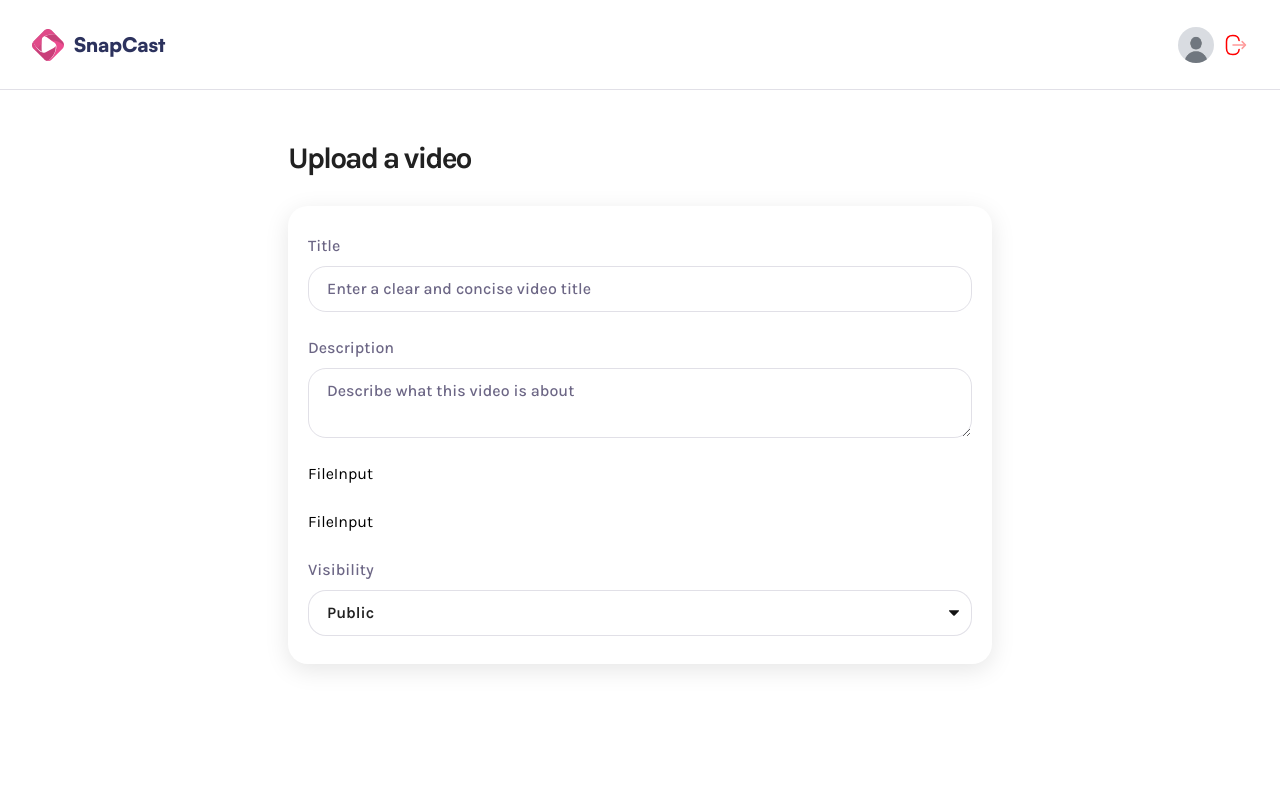
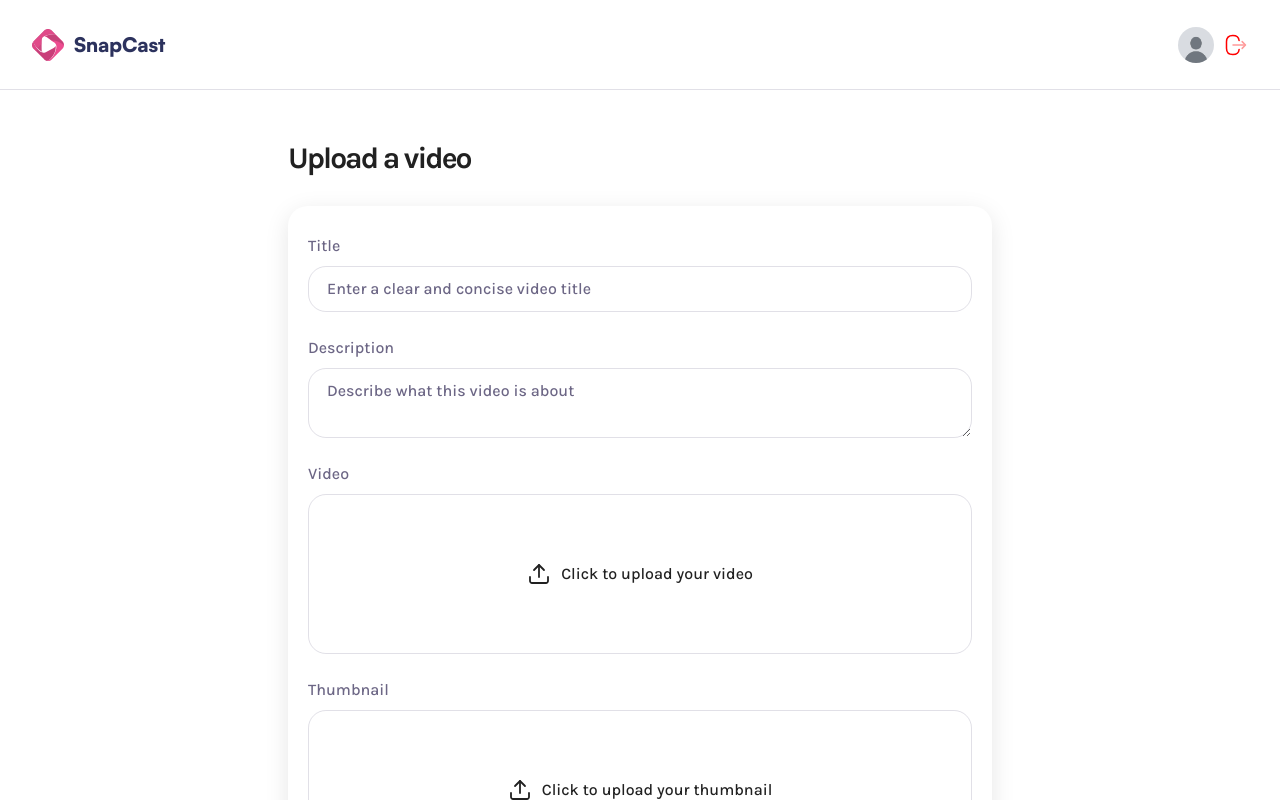
Before and after one commit to ThomasTesta99/ScreenRecording, a Next.js app: page /upload in a window 1280 px wide. Shown: the top 800 px of the page. Built offline with nearby package versions, Linux system fonts and the light colour scheme.

Commit message:
Upload Page

```diff
--- a/app/(root)/upload/page.tsx
+++ b/app/(root)/upload/page.tsx
@@ -1,26 +1,55 @@
 "use client"
 import FileInput from '@/components/FileInput'
 import FormField from '@/components/FormField'
-import React, { ChangeEvent, useState } from 'react'
+import { MAX_THUMBNAIL_SIZE, MAX_VIDEO_SIZE } from '@/constants'
+import { useFileInput } from '@/lib/hooks/useFileInput'
+import React, { ChangeEvent, FormEvent, useState } from 'react'
 
 const Page = () => {
+    const [isSubmitting, setIsSubmitting] = useState(false);
     const [formData, setFormData] = useState({
         title: "",
         description: "",
         visibility: "public",
     });
-    const [error, setError] = useState(null);
 
-    const handleInputChange = (e: ChangeEvent) => {
+    const video = useFileInput(MAX_VIDEO_SIZE);
+    const thumbnail = useFileInput(MAX_THUMBNAIL_SIZE);
+    const [error, setError] = useState('');
+
+    const handleInputChange = (e: ChangeEvent<HTMLInputElement>) => {
         const {name, value} = e.target;
         setFormData((prevState) => ({...prevState, [name]: value}))
     }
+
+    const handleSubmit = async (e: FormEvent) => {
+        e.preventDefault();
+        setIsSubmitting(true);
+        try {
+            if(!video.file || !thumbnail.file){
+                setError("Please upload video and thumbnail");
+                return;
+            }
+            if(!formData.title || !formData.description){
+                setError("Please fill in all details");
+                return;
+            }
+
+
+
+        } catch (error) {
+            console.log("Error submitting form", error)
+        } finally{
+            setIsSubmitting(false);
+        }
+    }
+
   return (
     <div className='wrapper-md upload-page'>
         <h1>Upload a video</h1>
         {error && <div className='error-field'>{error}</div>}
 
-       <form className="rounded-20 shadow-10 gap-6 w-full flex flex-col px-5 py-7 5">
+       <form onSubmit = {handleSubmit} className="rounded-20 shadow-10 gap-6 w-full flex flex-col px-5 py-7 5">
             <FormField
                 id = "title"
                 label = "Title"
@@ -37,8 +66,28 @@
                 as='textarea'
                 onChange = {handleInputChange}
             />
-            <FileInput />
-            <FileInput />
+            <FileInput
+                id = "video"
+                label = "Video"
+                accept="video/*"
+                file = {video.file}
+                previewUrl={video.previewUrl}
+                inputRef = {video.inputRef}
+                onChange={video.handleFileChange}
+                onReset = {video.resetFile}
+                type="video"
+            />
+            <FileInput
+                id = "thumbnail"
+                label = "Thumbnail"
+                accept="image/*"
+                file = {thumbnail.file}
+                previewUrl={thumbnail.previewUrl}
+                inputRef = {thumbnail.inputRef}
+                onChange={thumbnail.handleFileChange}
+                onReset = {thumbnail.resetFile}
+                type="image"
+            />
 
             <FormField
                 id = "visibility"
@@ -51,6 +100,11 @@
                 ]}
                 onChange = {handleInputChange}
             />
+
+            <button className = 'submit-button' type='submit' disabled={isSubmitting}>
+                {isSubmitting ? "Uploading..." : "Upload Video"}
+            </button>
+
        </form>
 
     </div>
--- a/components/FileInput.tsx
+++ b/components/FileInput.tsx
@@ -1,10 +1,41 @@
+import Image from 'next/image'
 import React from 'react'
 
-const FileInput = () => {
+const FileInput = ({
+  id,
+  label,
+  accept,
+  file,
+  previewUrl,
+  inputRef,
+  onChange,
+  onReset,
+  type
+}: FileInputProps) => {
   return (
-    <div>
-      FileInput
-    </div>
+    <section className="file-input">
+      <label htmlFor={id}>{label}</label>
+      <input type='file' id={id} accept={accept} ref = {inputRef} hidden onChange={onChange}/>
+
+
+      {!previewUrl ? (
+        <figure onClick = {() => inputRef.current?.click()}>
+          <Image src="/assets/icons/upload.svg" alt='upload' width={24} height={24}/>
+          <p>Click to upload your {id}</p>
+        </figure>
+      ) : (
+        <div>
+          {type === 'video' ?
+            <video src={previewUrl} controls/>
+            : <Image src={previewUrl} alt='image' fill/>
+        }
+        <button type='button' onClick={onReset}>
+          <Image src="/assets/icons/close.svg" alt='close ' width={16} height={16} />
+          <p>{file?.name}</p>
+        </button>
+        </div>
+      )}
+    </section>
   )
 }
 
--- a/components/FormField.tsx
+++ b/components/FormField.tsx
@@ -11,17 +11,21 @@
     options = []
 }: FormFieldProps) => {
 
-    const InputToRender = ({type} : {type: string}) => {
-        if(type === 'textarea'){
-            return <textarea
+
+  return (
+    <div className='form-field'>
+      <label htmlFor={id}>{label}</label>
+
+      { as === 'textarea' ?
+            (<textarea
                 id={id}
                 name={id}
                 value={value}
                 onChange={onChange}
                 placeholder={placeholder}
-            />
-        }else if(type ==='select'){
-            return <select
+            />) :
+        as ==='select' ? (
+            <select
                 id={id}
                 name={id}
                 value={value}
@@ -32,21 +36,17 @@
                 ))}
 
             </select>
-        }else{
-            return <input
+        ) : ( <input
                 id={id}
                 name={id}
                 value={value}
                 onChange={onChange}
                 placeholder={placeholder}
             />
+        )
         }
-    }
 
-  return (
-    <div className='form-field'>
-      <label htmlFor={id}>{label}</label>
-      <InputToRender type={as}/>
+
     </div>
   )
 }
--- /dev/null
+++ b/lib/hooks/useFileInput.ts
@@ -0,0 +1,50 @@
+import { ChangeEvent, useRef, useState } from "react"
+
+export const useFileInput = (maxSize: number) => {
+    const [file, setFile] = useState<File | null>(null);
+    const [previewUrl, setPreviewUrl] = useState("");
+    const [duration, setduration] = useState(0);
+    const inputRef = useRef<HTMLInputElement>(null);
+
+    const handleFileChange = (e : ChangeEvent<HTMLInputElement>) => {
+        if(e.target.files?.[0]){
+            const selectedFile = e.target.files[0];
+            if(selectedFile.size > maxSize) return;
+            if(previewUrl) URL.revokeObjectURL(previewUrl);
+            setFile(selectedFile);
+            const objectUrl = URL.createObjectURL(selectedFile);
+            setPreviewUrl(objectUrl);
+            if(selectedFile.type.startsWith('video')){
+                const video = document.createElement('video');
+                video.preload = 'metadata';
+                video.onloadedmetadata = () => {
+                    if(isFinite(video.duration) && video.duration > 0) {
+                        setduration(Math.round(video.duration));
+                    }else{
+                        setduration(0);
+                    }
+
+                    URL.revokeObjectURL(video.src);
+                }
+                video.src = objectUrl;
+            }
+        }
+    }
+
+    const resetFile = () => {
+        if(previewUrl) URL.revokeObjectURL(previewUrl);
+        setFile(null);
+        setPreviewUrl('');
+        setduration(0);
+        if(inputRef.current) inputRef.current.value = '';
+    }
+
+    return {
+        file,
+        previewUrl,
+        duration,
+        inputRef,
+        handleFileChange,
+        resetFile,
+    }
+}
```
